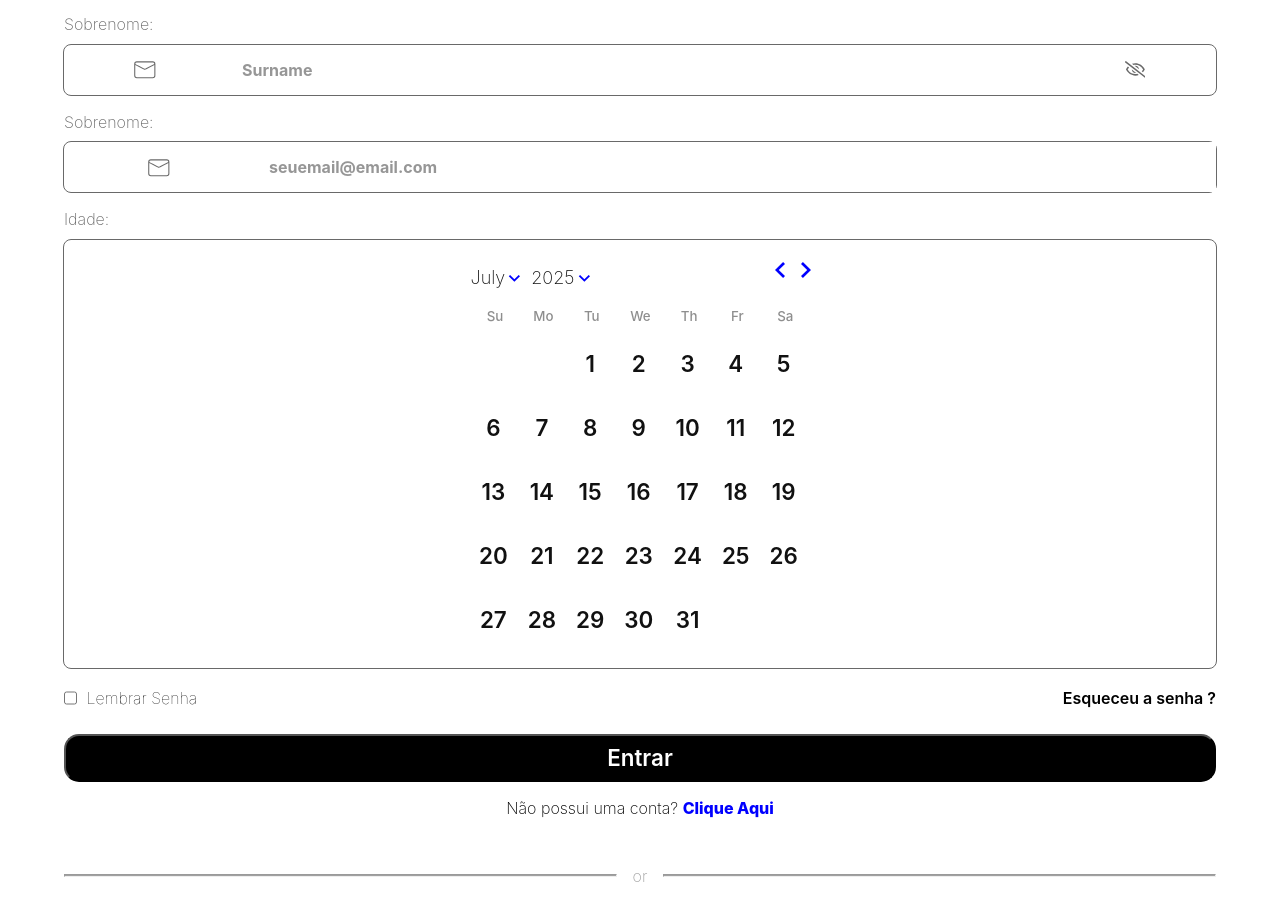
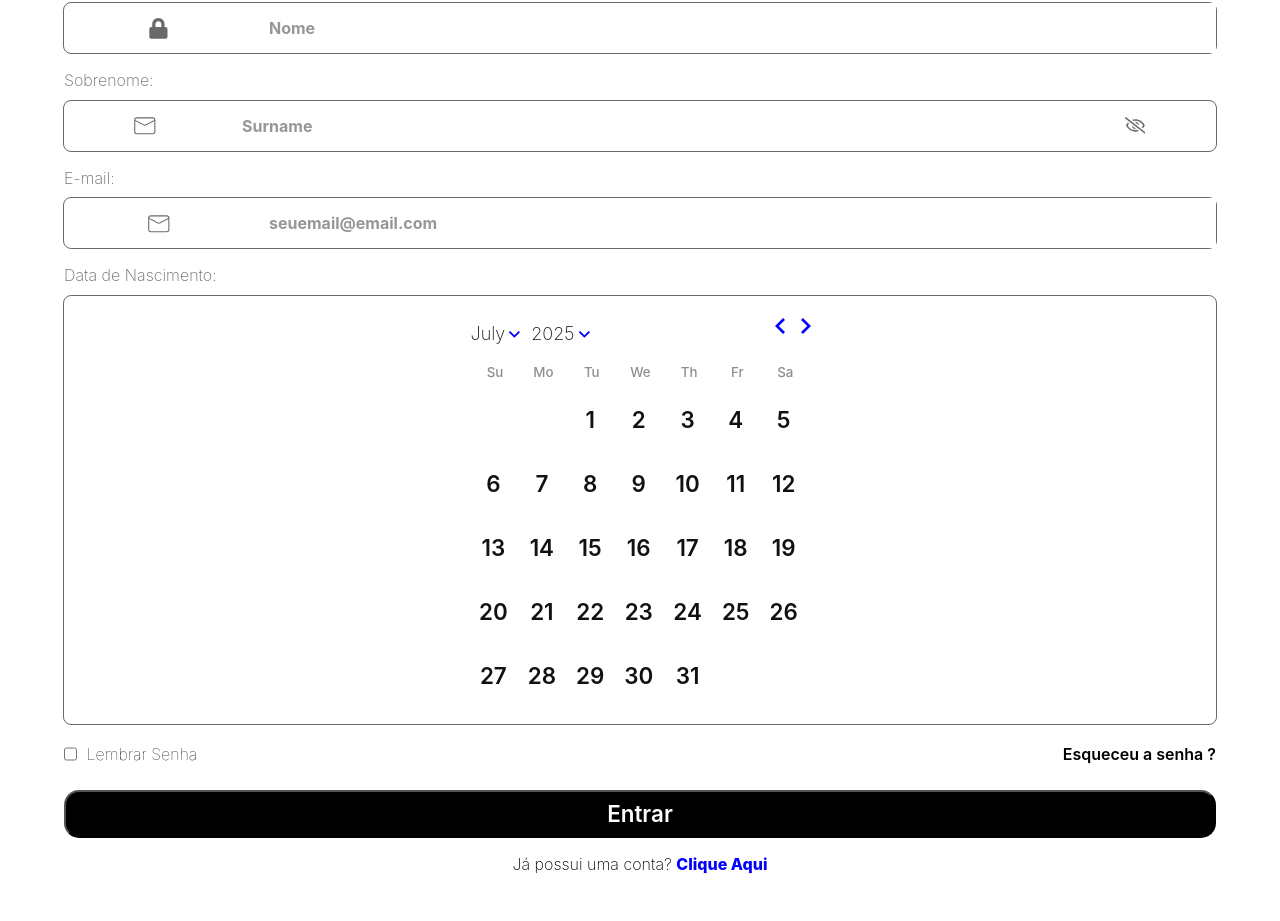
Before and after one commit to fdfborges/noCigarette, a React (Vite) app: page /register in a window 1280 px wide. Shown: the part 351-1272 px from the top of the page. Built offline with nearby package versions, Linux system fonts and the light colour scheme.

Commit message:
Finalizando o daypicker

```diff
--- a/src/components/FormRegister/FormRegister.jsx
+++ b/src/components/FormRegister/FormRegister.jsx
@@ -96,7 +96,7 @@ export default function FormLogin() {
             <div className='ContainerInputELabel'>
                 <div className="ContainerInputLabel">
                     <div className="containerLabel">
-                        <label htmlFor="email">Sobrenome:</label>
+                        <label htmlFor="email">E-mail:</label>
                     </div>
                     <div className="ContainerInputPlusIcon">
                         <div className="IconForInput">
@@ -121,7 +121,7 @@ export default function FormLogin() {
             <div className='ContainerInputELabel'>
                 <div className="ContainerInputLabel">
                     <div className="containerLabel">
-                        <label htmlFor="age">Idade:</label>
+                        <label htmlFor="age">Data de Nascimento:</label>
                     </div>
                     <div className="ContainerInputPlusIcon">
                         <DayPicker
--- a/src/pages/Register/Register.jsx
+++ b/src/pages/Register/Register.jsx
@@ -5,10 +5,16 @@ import { GoogleLogin, googleLogout } from '@react-oauth/google';
 import { useFormik } from 'formik';
 import * as Yup from 'yup';
 import FormRegister from '../../components/FormRegister/FormRegister';
+import { useNavigate } from 'react-router-dom';
 
 
 export default function Register() {
 
+
+    const navigate = useNavigate();
+    const handleLoginClick = () => {
+        navigate('/login');
+    };
 
 
     return (
@@ -18,15 +24,6 @@ export default function Register() {
                 <p className='LoginSubtitle'>A no noCigarrete é a aplicação que te fará parar com seu vicio, ter uma vida mais saudável, mais anos de vida. parar com seu vicio, ter uma vida mais saudável, mais anos de vida.</p>
             </div>
             <div className="containerMeioLogin">
-                <FormRegister />
-                <span>Não possui uma conta? <a href="#"><strong>Clique Aqui</strong></a></span>
-            </div>
-            <div className="containerFooterLogin">
-                <div className="FooterLineOr">
-                    <hr />
-                    <span>or</span>
-                    <hr />
-                </div>
                 <GoogleLogin className="btnGoogle"
                     type='standard'
                     size='large'
@@ -41,6 +38,10 @@ export default function Register() {
                         navigate("/Sondagem");
                     }}
                     onError={() => console.log("Login Fail")} />
+                <FormRegister />
+                <span>Já possui uma conta? <a onClick={handleLoginClick}><strong>Clique Aqui</strong></a></span>
+            </div>
+            <div className="containerFooterLogin">
             </div>
         </div>
     )
```
